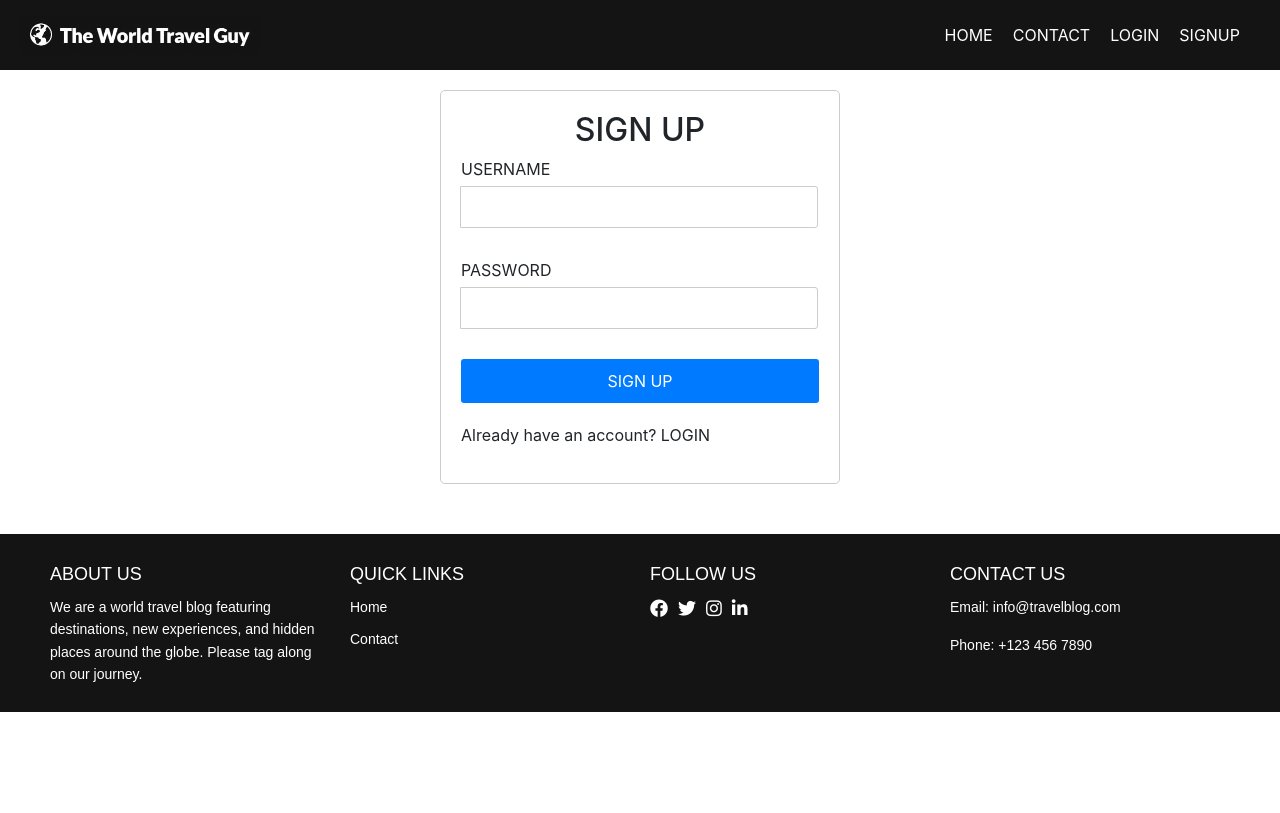
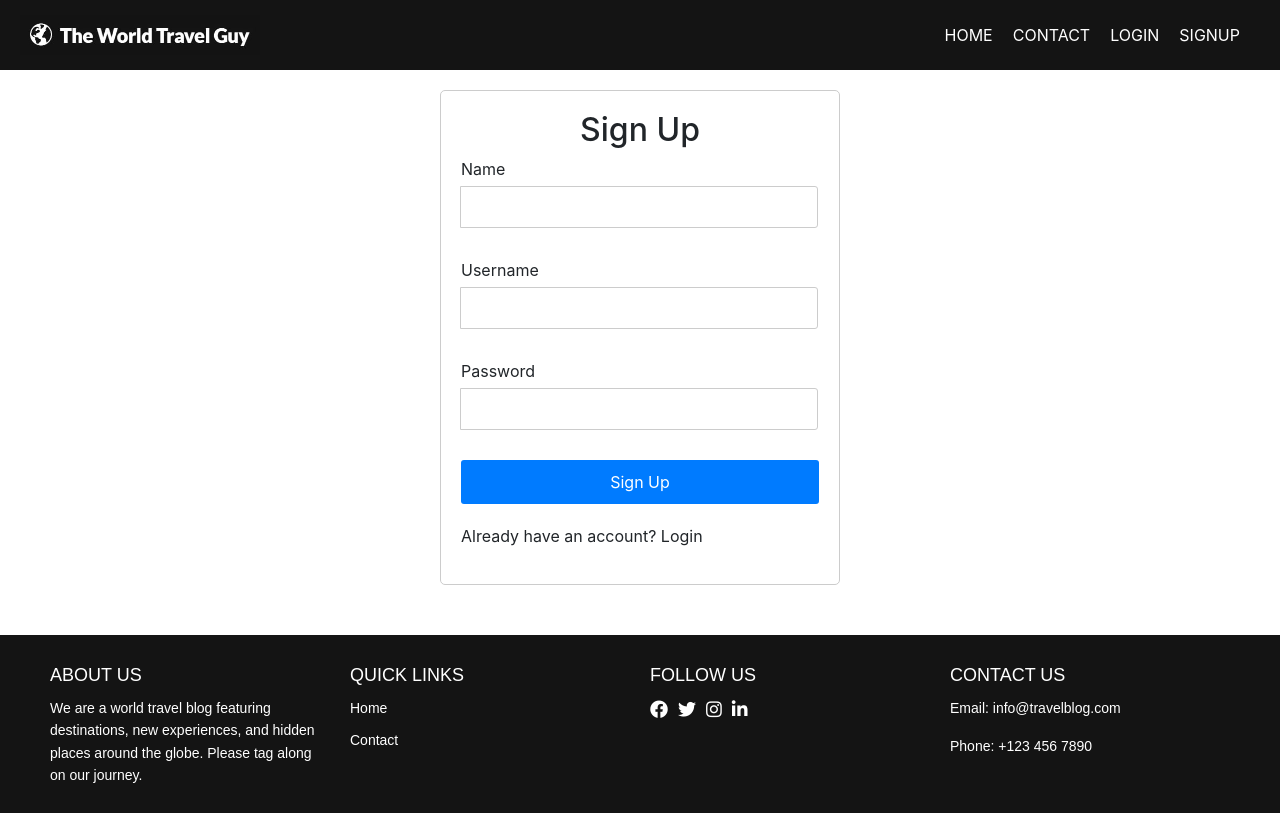
Before and after one commit to Sushantshekharzz/techBlogFrontend, a React (Create React App) app: page /SignUp in a window 1280 px wide. Built offline with nearby package versions, Linux system fonts and the light colour scheme; a small style sheet from the web is missing; the HTML template or start-up script is replaced by a standard one.

Commit message:
all css changes and name filed added in signup

```diff
--- a/src/component/blog/Blog.js
+++ b/src/component/blog/Blog.js
@@ -6,6 +6,7 @@ import { useState } from 'react';
   import UpdateBlog from './updateblog/UpdateBlog'
   import Navbar from '../navbar/Navbar';
   import Footer from '../footer/Footer';
+  import './blog.css'
   import BlogView from '../blogview/BlogView';
 
 
@@ -80,14 +81,13 @@ function Blog() {
 
 
     return (
-    <div >
 
-      <div className="home-container">
+        <div className="blog-container">
       <Navbar />
       <BlogNavbar userName={userNameParam}
         toRefresh = {torefresh}
         />
-            <div className="content home-container">
+              <div className="content blog-container">
 
         {blogs.map((blog, index) => (
           <BlogEntry key={index} blog={blog}
@@ -104,11 +104,10 @@ function Blog() {
           isOpen={modalIsOpen}
           onRequestClose={afterUpdate}
         />:''}
-
+  <Footer/>
         </div>
 
-<Footer/>
-    </div>
+
     );
   }
 
--- a/src/component/blog/blog.css
+++ b/src/component/blog/blog.css
@@ -1,3 +1,16 @@
-.home-container {
+.blog-container {
+    /* display: flex;
+    flex-direction: column; */
+    min-height: 80vh; /* Ensures the container takes at least the full height of the viewport */
     width: 100%;
 }
+
+.content {
+    padding: 20px;
+    background-color: #f9f9f9;
+    border-radius: 10px;
+    margin: 20px auto;
+    display: flex;
+    flex-wrap: wrap;
+    justify-content: space-between;
+}
--- a/src/component/blog/blognavbar.css
+++ b/src/component/blog/blognavbar.css
@@ -1,7 +1,8 @@
 .blog-navbar {
     background-color: #141414;
     color: #fff;
-    margin-top:70px
+    margin-top:70px;
+    width:100%
 }
 
 .right-section {
--- a/src/component/contact/Contact.js
+++ b/src/component/contact/Contact.js
@@ -30,12 +30,13 @@ const Contact = () => {
         <div>
             <Navbar />
             <div className="contact-container">
-                <h2 className='contact'>CONTACT US</h2>
+                <h2 className='contact'>Contact us</h2>
                 <form onSubmit={handleSubmit}>
                     <div className="input-group">
-                        <label htmlFor="username" >Your Name</label>
+                        <label htmlFor="username" >Name</label>
                         <input
                             type="text"
+
                             id="username"
                             className="contact-input"
                             value={name}
@@ -44,8 +45,9 @@ const Contact = () => {
                         />
                     </div>
                     <div className="input-group">
-                        <label htmlFor="password">Your Email</label>
+                        <label htmlFor="password">Username</label>
                         <input
+
                             type="text"
                             id="password"
                             className="contact-input"
@@ -55,12 +57,13 @@ const Contact = () => {
                         />
                                             <div className="input-group">
 
-                        <label htmlFor="password">Your Messaage</label>
-                        <textarea value={message} className="message-input-desc"     onChange={(e) => setMessage(e.target.value)} />
+                        <label htmlFor="password" className="message">Message</label>
+                        <textarea value={message} className="message-input-desc"
+                          onChange={(e) => setMessage(e.target.value)} />
                     </div>
                     </div>
 
-                    <button type="submit">Submit</button>
+                    <button type="submit" className="message-submit">Submit</button>
 
                 </form>
 
--- a/src/component/contact/contact.css
+++ b/src/component/contact/contact.css
@@ -60,3 +60,9 @@
     border: 1px solid #ccc;
 
   }
+  .message {
+    margin-top: 22px;
+  }
+  .message-submit{
+    margin-top: -20px;
+  }
--- a/src/component/footer/footer.css
+++ b/src/component/footer/footer.css
@@ -3,6 +3,7 @@
     color: white;
     padding-top: 20px; /* Reduce padding for less space */
     font-family: Arial, sans-serif;
+    width: 100%;
 }
 
 .footer-container {
--- a/src/component/home/Home.js
+++ b/src/component/home/Home.js
@@ -46,7 +46,7 @@ function Home() {
           Your browser does not support the video tag.
         </video>
       </div>
-      <div className="content blog-container">
+      <div className="content home-container">
         {blogs.map((blog, index) => (
           <BlogEntry key={index} blog={blog}
           onView = {()=>toview(blog.id)}
--- a/src/component/home/home.css
+++ b/src/component/home/home.css
@@ -1,4 +1,3 @@
-/* home.css */
 .home-container {
     width: 100%;
 }
--- a/src/component/login/Login.js
+++ b/src/component/login/Login.js
@@ -22,7 +22,7 @@ function Login() {
       if (response.data.message === "invalid password") {
         setModalIsOpen(true);
       } else if (response.data.message === "Sucessfully Login") {
-        const userName = response.data.user.username;
+        const userName = response.data.user.name;
         window.location.href = `/Addblog?userName=${userName}`;
       }
     } catch (error) {
@@ -37,7 +37,7 @@ function Login() {
         <h2 className="login-title">LOGIN</h2>
         <form onSubmit={handleSubmit}>
           <div className="input-group">
-            <label htmlFor="username">USERNAME</label>
+            <label htmlFor="username">Username</label>
             <input
               type="text"
               id="username"
@@ -48,7 +48,7 @@ function Login() {
             />
           </div>
           <div className="input-group">
-            <label htmlFor="password">PASSWORD</label>
+            <label htmlFor="password">Password</label>
             <input
               type="password"
               id="password"
@@ -59,12 +59,12 @@ function Login() {
             />
           </div>
           <button type="submit" className="login-button">
-            LOGIN
+            Login
           </button>
           <p>
             Not have an account?{" "}
             <Link to="/SignUp" className="signup-link">
-              SIGN UP
+              Sign Up
             </Link>
           </p>
           <InvalidCredential isOpen={modalIsOpen} onRequestClose={() => setModalIsOpen(false)} />
--- a/src/component/signup/SignUp.js
+++ b/src/component/signup/SignUp.js
@@ -15,6 +15,7 @@ function SignUp() {
   const [password, setPassword] = useState('');
   const [modalIsOpen, setModalIsOpen] = useState(false);
   const [toLogin,setToLogin] = useState(false);
+  const [name,setName] = useState('')
 
 
 
@@ -23,9 +24,11 @@ function SignUp() {
     event.preventDefault();
     const data = {
       "userName": username,
-      "password": password
+      "password": password,
+      "name":name
 
     }
+    console.log("data",data)
 
     await axios.post(`http://localhost:3001/signup/`, data).then((output) => {
       if (output.data.message === 'username already exist') {
@@ -47,10 +50,24 @@ function SignUp() {
     <div className="signup-container">
 
 
-      <h2 className='login-title'>SIGN UP</h2>
+      <h2 className='login-title'>Sign Up</h2>
       <form onSubmit={handleSubmit}>
+      <div className="input-group">
+          <label htmlFor="password">Name</label>
+          <input
+            type="text"
+            id="password"
+            className = "login-input"
+
+            value={name}
+            onChange={(e) => setName(e.target.value)}
+            required // Add required attribute
+
+          />
+        </div>
         <div className="input-group">
-          <label htmlFor="username" >USERNAME</label>
+
+          <label htmlFor="username" >Username</label>
           <input
             type="text"
             id="username"
@@ -62,7 +79,7 @@ function SignUp() {
           />
         </div>
         <div className="input-group">
-          <label htmlFor="password">PASSWORD</label>
+          <label htmlFor="password">Password</label>
           <input
             type="password"
             id="password"
@@ -74,8 +91,10 @@ function SignUp() {
 
           />
         </div>
-        <button type="submit">SIGN UP</button>
-        <p>Already have an account? <Link style={{ textDecoration: 'none', color: 'inherit' }} to="/Login">LOGIN</Link></p>
+
+
+        <button type="submit">Sign Up</button>
+        <p>Already have an account? <Link style={{ textDecoration: 'none', color: 'inherit' }} to="/Login">Login</Link></p>
 
         <UsernameExistsModal
           isOpen={modalIsOpen}
```
Lines whose indentation alone changed are shown as unchanged.
